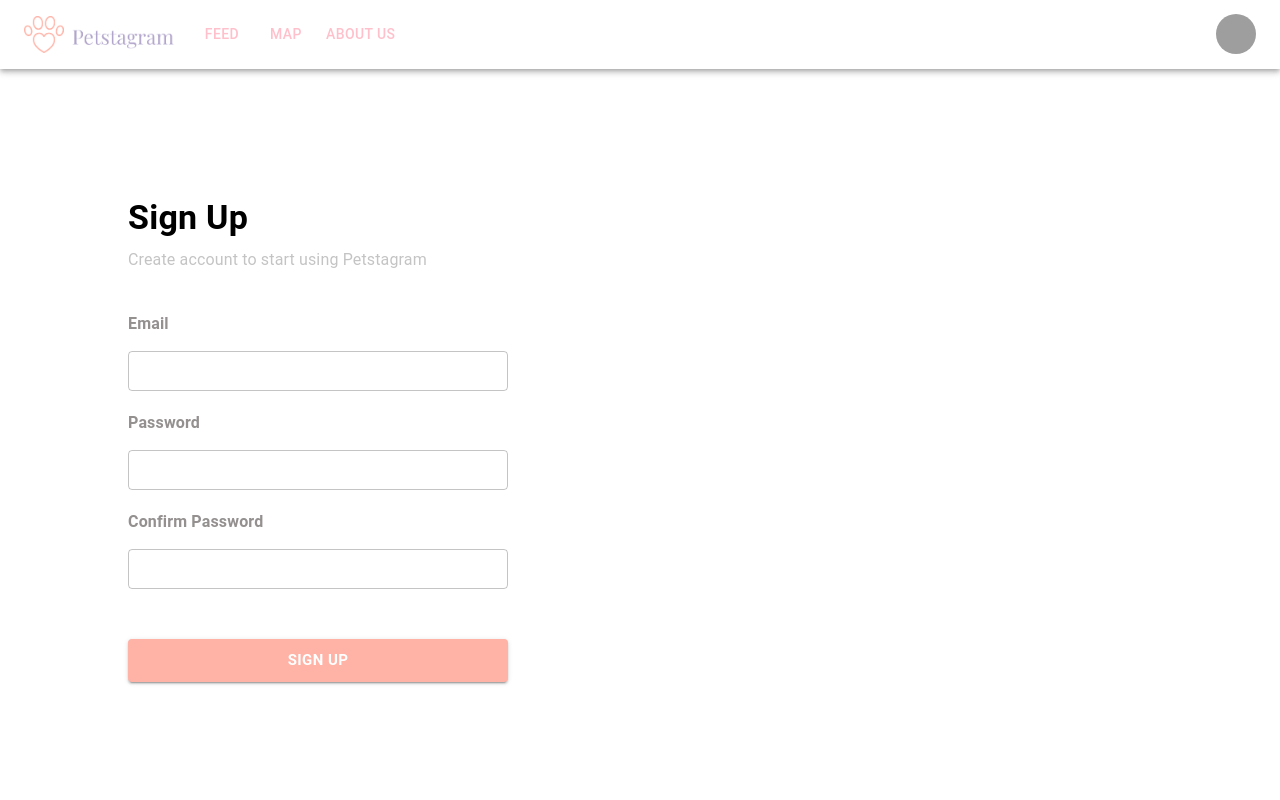
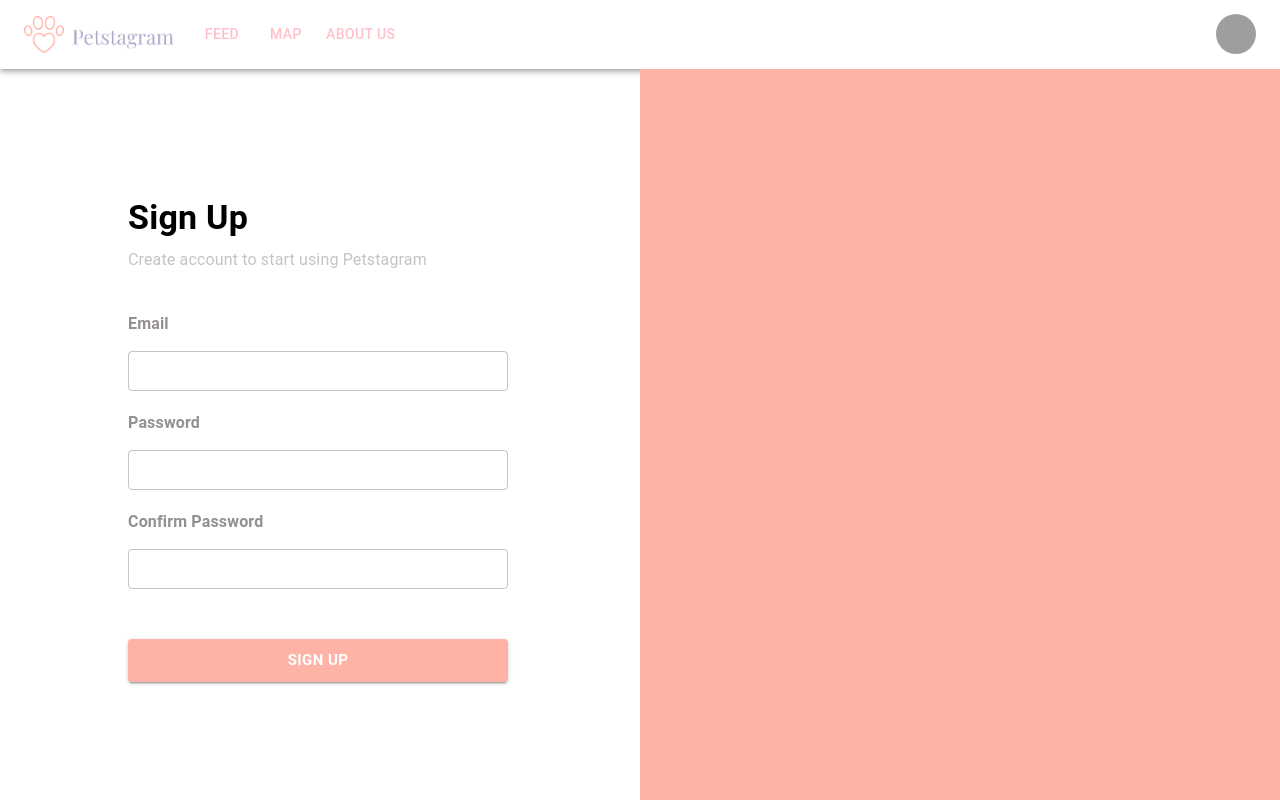
Before and after one commit to nhungL/petstagram, a React (Create React App) app in the folder frontend/: page / in a window 1280 px wide. Shown: the top 800 px of the page. Built offline with nearby package versions, Linux system fonts and the light colour scheme; grey boxes are pictures that could not be loaded.

Commit message:
Adjust layout of sign up page

```diff
--- a/frontend/src/components/SignUp/SignUp.js
+++ b/frontend/src/components/SignUp/SignUp.js
@@ -1,4 +1,4 @@
-import { Button, Grid, TextField, Typography } from "@mui/material";
+import { Button, Card, Grid, TextField, Typography } from "@mui/material";
 import useStyles from "./Style";
 import React from "react";
 
--- a/frontend/src/components/SignUp/Style.js
+++ b/frontend/src/components/SignUp/Style.js
@@ -4,6 +4,8 @@ const useStyles = makeStyles((theme) => ({
   background: {
     marginTop: "10vw",
     marginLeft: "10vw",
+    width: "500px",
+    height: "100vh",
   },
   title: {
     fontWeight: "bold",
@@ -27,6 +29,10 @@ const useStyles = makeStyles((theme) => ({
     width: "380px",
     marginTop: "30px",
     fontWeight: "bold",
+    marginBottom: "100px",
   },
+  // card: {
+  //   height: "100vh",
+  // },
 }));
 export default useStyles;
--- a/frontend/src/pages/LoginPage/LoginPage.js
+++ b/frontend/src/pages/LoginPage/LoginPage.js
@@ -6,10 +6,13 @@ import SignUp from "../../components/SignUp/SignUp";
 export default function LoginPage() {
   const classes = useStyles();
   return (
-    <div>
+    <div className={classes.pad}>
       <Grid container spacing={0} direction="row">
-        <Grid item>
+        <Grid item sm={12} md={6}>
           <SignUp />
+        </Grid>
+        <Grid item className={classes.background} sm={12} md={6}>
+          <div></div>
         </Grid>
       </Grid>
     </div>
--- a/frontend/src/pages/LoginPage/Style.js
+++ b/frontend/src/pages/LoginPage/Style.js
@@ -1,4 +1,15 @@
 import { makeStyles } from "@mui/styles";
 
-const useStyles = makeStyles((theme) => ({}));
+const useStyles = makeStyles((theme) => ({
+  background: {
+    backgroundColor: "#FFB2A6",
+  },
+  container: {
+    width: "100vw",
+    height: "100hw",
+  },
+  pad: {
+    padding: "0",
+  },
+}));
 export default useStyles;
```
